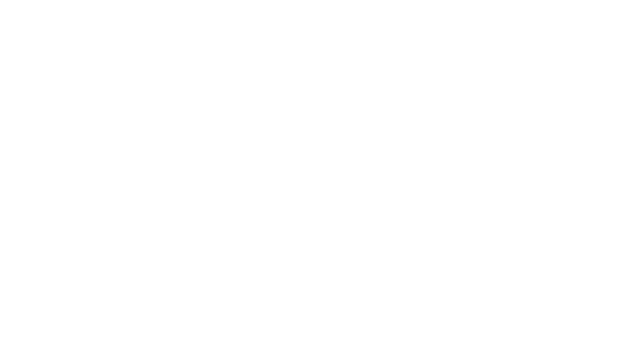
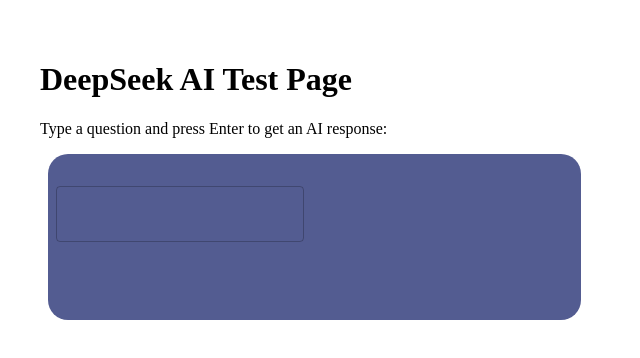
Before and after one commit to limzishen/Qubot_frontend, a React (Create React App) app: page /llm in a window 1280 px wide. Before the commit this address had no page. Shown: the top 358 px of the page, without its empty margins (0-640 px from the left). Built offline with nearby package versions, Linux system fonts and the light colour scheme.

Commit message:
fixed llm issue

```diff
--- a/package.json
+++ b/package.json
@@ -42,7 +42,7 @@
     "yahoo-finance": "^0.3.8"
   },
   "scripts": {
-    "start": "PORT=8080 react-scripts --openssl-legacy-provider start",
+    "start": "cross-env PORT=8080 react-scripts --openssl-legacy-provider start",
     "build": "react-scripts --openssl-legacy-provider build",
     "test": "react-scripts test",
     "eject": "react-scripts eject"
@@ -64,5 +64,8 @@
       "last 1 firefox version",
       "last 1 safari version"
     ]
+  },
+  "devDependencies": {
+    "cross-env": "^7.0.3"
   }
 }
--- a/src/App.tsx
+++ b/src/App.tsx
@@ -4,6 +4,7 @@
 import Template from './pages/Template';
 import Login from './pages/Login';
 import Register from './pages/Register';
+import Llm from './pages/Llm'
 import { createTheme, ThemeProvider } from '@mui/material/styles';
 import theme from './Theme';
 
@@ -17,7 +18,7 @@
        <Route path="/template" element={<Template />} />
        <Route path="/login" element={<Login />} />
        <Route path="/register" element={<Register />} />
-
+       <Route path="/llm" element={<Llm />} />
     </Routes>
     </ThemeProvider>
     </>
--- a/src/components/Textfield/CallGenAI.tsx
+++ b/src/components/Textfield/CallGenAI.tsx
@@ -1,27 +1,30 @@
 import OpenAI from "openai";
-// const ai = new GoogleGenAI({ apiKey: process.env.REACT_APP_API_KEY_GENAI });
 
-async function CallGenAI(input: string): Promise<string| null> {
+async function CallGenAI(input: string): Promise<string | null> {
     try {
-        const openai = new OpenAI(
-            {
-                // If the environment variable is not configured, replace the following line with your API key: apiKey: "sk-xxx",
-                apiKey: process.env.DASHSCOPE_API_KEY,
-                baseURL: "https://dashscope-intl.aliyuncs.com/compatible-mode/v1"
-            }
-        );
+        // 创建 DeepSeek 兼容的 OpenAI 客户端
+        const openai = new OpenAI({
+            apiKey: process.env.REACT_APP_DEEPSEEK_API_KEY, // 使用 DeepSeek API 密钥
+            baseURL: "https://api.deepseek.com",  // 使用 DeepSeek 的基础 URL
+            dangerouslyAllowBrowser: true,
+        });
+
+        // 调用 DeepSeek 模型
         const completion = await openai.chat.completions.create({
-            model: "qwen-plus",
+            model: "deepseek-chat", // 使用 DeepSeek 的模型标识
             messages: [
                 { role: "system", content: "You are a helpful assistant." },
-                { role: "user", content: "Who are you?" }
+                { role: "user", content: input || "Who are you?" } // 使用传入的 input 参数
             ],
         });
+
         console.log(completion.choices[0].message.content);
         return completion.choices[0].message.content;
     } catch (error) {
+        console.log("API Key:", process.env.DEEPSEEK_API_KEY);
         console.log(`Error message: ${error}`);
-        console.log("For more information, see: https://www.alibabacloud.com/help/en/model-studio/developer-reference/error-code");
+        // DeepSeek 错误文档（需要确认官方是否有公开文档）
+        console.log("For more information, see: https://docs.deepseek.com/");
         return 'api down';
     }
 }
--- a/src/components/Textfield/CustomTextField.tsx
+++ b/src/components/Textfield/CustomTextField.tsx
@@ -2,10 +2,6 @@
 import { TextField, Box } from "@mui/material";
 import { useTheme } from '@mui/material/styles';
 import CallGenAI from '../Textfield/CallGenAI';
-
-
-
-
 
 function CustomTextField() {
     const theme = useTheme();
--- /dev/null
+++ b/src/pages/Llm.tsx
@@ -0,0 +1,13 @@
+// src/pages/AITestPage.tsx
+import React from 'react';
+import CustomTextField from '../components/Textfield/CustomTextField'; // Make sure this path is correct
+
+export default function AITestPage() {
+  return (
+    <div style={{ padding: '2rem' }}>
+      <h1>DeepSeek AI Test Page</h1>
+      <p>Type a question and press Enter to get an AI response:</p>
+      <CustomTextField />
+    </div>
+  );
+}
```
Also changed, not shown: 1 other file (tests, documents, lock files or other folders).
